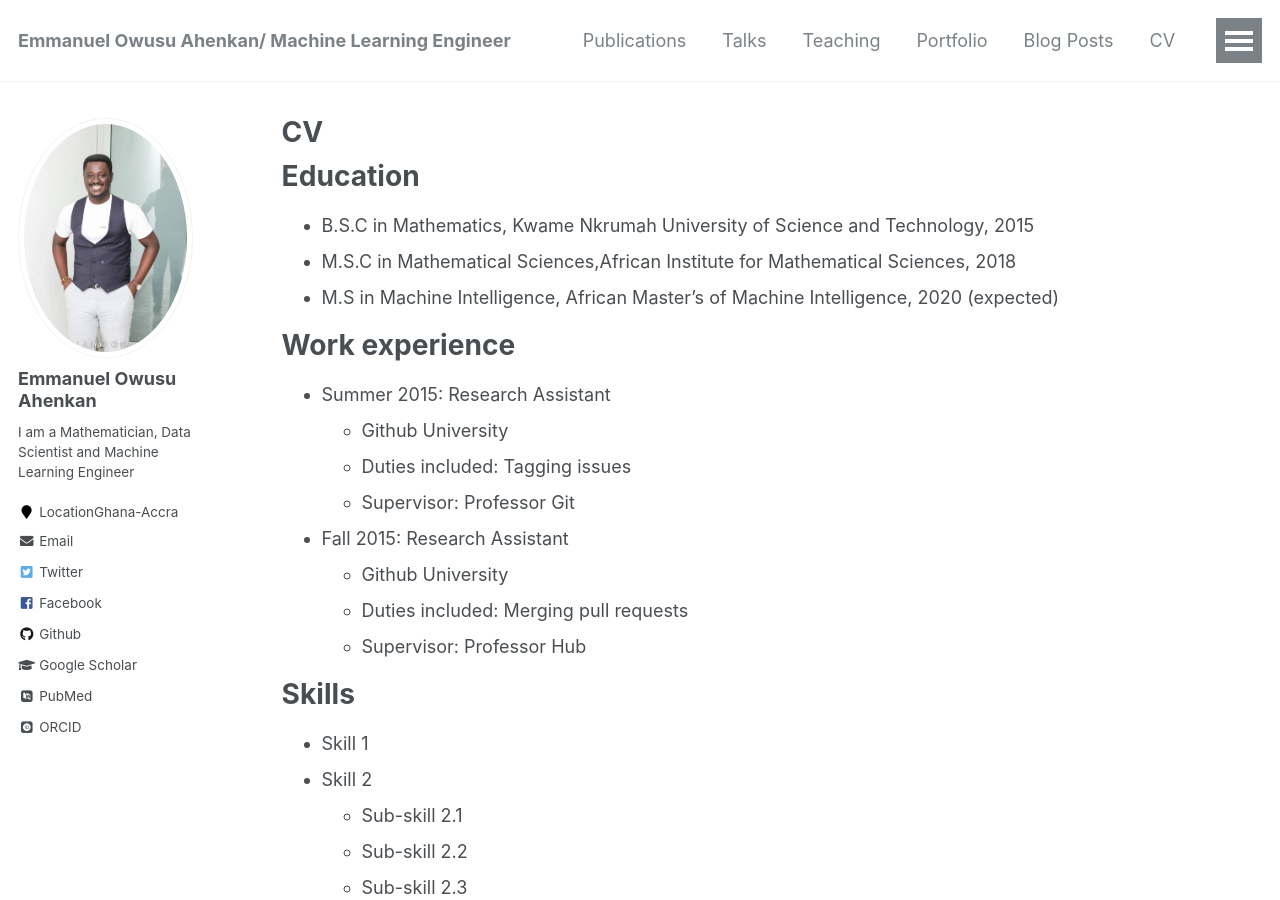
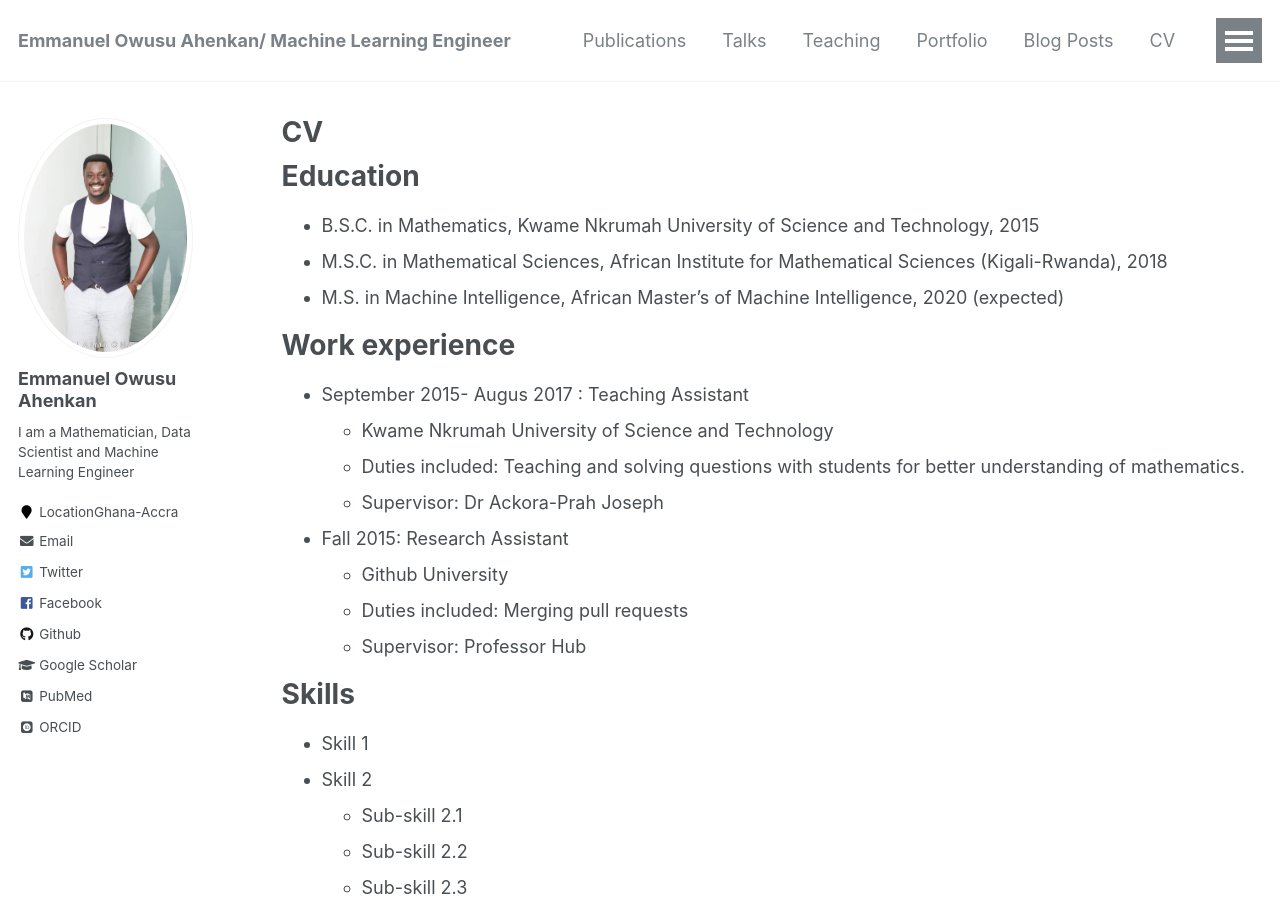
Before and after one commit to EmmanuelOwusu/EmmanuelOwusu.github.io, a Jekyll site: the page built from _pages/cv.md, in a window 1280 px wide and 900 px high. Built offline with Jekyll 4.4.1, drawn with Linux system fonts in a browser that asks for light colours; some web fonts are replaced.

Commit message:
Education second file
Education second file

```diff
--- a/_pages/cv.md
+++ b/_pages/cv.md
@@ -11,16 +11,16 @@ redirect_from:
 
 Education
 ======
-* B.S.C in Mathematics, Kwame Nkrumah University of Science and Technology, 2015
-* M.S.C in Mathematical Sciences,African Institute for Mathematical Sciences, 2018
-* M.S   in Machine Intelligence, African Master's of Machine Intelligence, 2020 (expected)
+* B.S.C. in Mathematics, Kwame Nkrumah University of Science and Technology, 2015
+* M.S.C. in Mathematical Sciences, African Institute for Mathematical Sciences (Kigali-Rwanda), 2018
+* M.S.    in Machine Intelligence, African Master's of Machine Intelligence, 2020 (expected)
 
 Work experience
 ======
-* Summer 2015: Research Assistant
-  * Github University
-  * Duties included: Tagging issues
-  * Supervisor: Professor Git
+* September 2015- Augus 2017 : Teaching Assistant
+  * Kwame Nkrumah University of Science and Technology
+  * Duties included: Teaching and solving questions with students for better understanding of mathematics.
+  * Supervisor: Dr Ackora-Prah Joseph
 
 * Fall 2015: Research Assistant
   * Github University
```
